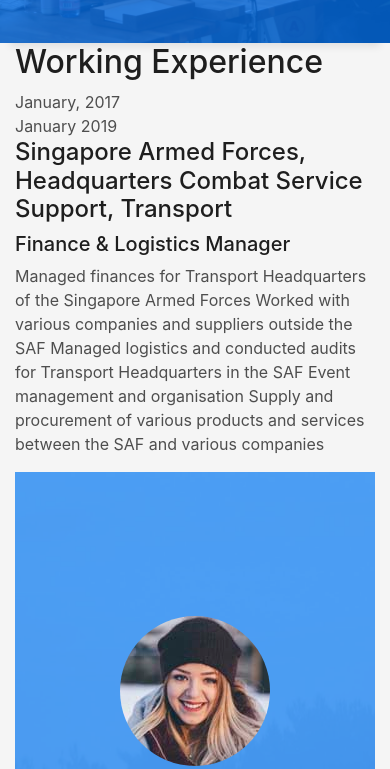
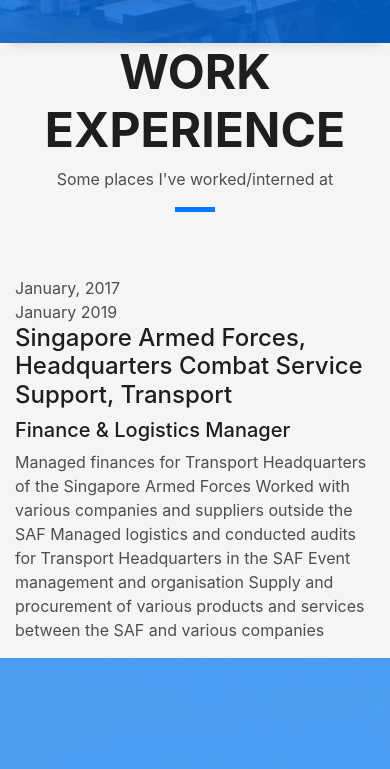
Before and after one commit to Milnosnad/Milnosnad.github.io, a plain HTML site: page index.html in a window 390 px wide. Shown: the part 6160-6929 px from the top of the page. Drawn offline with Linux system fonts and the light colour scheme; files whose address does not match are found by name.

Commit message:
Initial Commit

```diff
--- a/index.html
+++ b/index.html
@@ -345,10 +345,20 @@
   </div>
 
   <!--Work Experties start -->
-  <section id="experience" class="myexperties">
+  <section id="service" class="services-mf route">
     <div class="container">
-      <div class="heading">
-        <h2>Working Experience</h2>
+      <div class="row">
+        <div class="col-sm-12">
+          <div class="title-box text-center">
+            <h3 class="title-a">
+              Work Experience
+            </h3>
+            <p class="subtitle-a">
+              Some places I've worked/interned at
+            </p>
+            <div class="line-mf"></div>
+          </div>
+        </div>
       </div>
 
       <div class="row media">
@@ -372,6 +382,8 @@
           </p>
         </div>
       </div>
+    </div>
+  </div>
   <!--Work Experties end -->
 
   <!--/ Section Testimonials Star /-->
```
